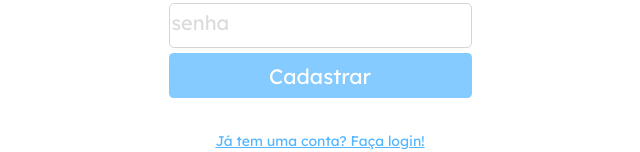
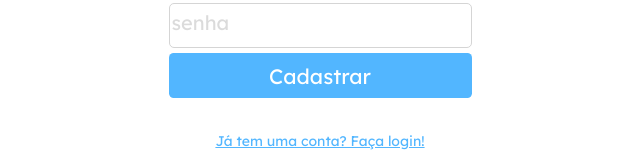
Before and after one commit to Bansuk/projeto_10_trackit, a React (Create React App) app: page /cadastro in a window 1280 px wide. Shown: the part 428-580 px from the top of the page, without its empty margins (320-960 px from the left). Built offline with nearby package versions, Linux system fonts and the light colour scheme.

Commit message:
Redirecionamento do usuario com base no botao clicado no menu inferior

```diff
--- a/package.json
+++ b/package.json
@@ -8,6 +8,7 @@
     "@testing-library/user-event": "^12.8.3",
     "axios": "^0.21.4",
     "react": "^17.0.2",
+    "react-circular-progressbar": "^2.0.4",
     "react-dom": "^17.0.2",
     "react-loader-spinner": "^4.0.0",
     "react-router": "^5.2.1",
--- a/src/App.js
+++ b/src/App.js
@@ -2,19 +2,28 @@ import { BrowserRouter, Switch, Route } from "react-router-dom";
 import { useState } from "react";
 import Login from "./Components/Login/Login";
 import SignUp from "./Components/Login/SignUp";
+import Header from "./Components/Header/Header";
+import UserContext from "./Contexts/UserContext";
+import Footer from "./Components/Footer/Footer";
 
 function App() {
-    const [token, setToken] = useState("");
+    const [token, setToken] = useState(null);
+    const [user, setUser] = useState(null);
 
     return (
+        <UserContext.Provider value={user}>
             <BrowserRouter>
                 <Switch>
                     <Route path="/" exact>
-                    <Login setToken={setToken}></Login>
+                        <Login setToken={setToken} setUser={setUser}></Login>
                     </Route>
                     <Route path="/cadastro" exact component={SignUp} />
+                    <Switch>
+                        <Route path="/hoje" exact component={Footer} />
+                    </Switch>
                 </Switch>
             </BrowserRouter>
+        </UserContext.Provider>
     );
 }
 
--- /dev/null
+++ b/src/Components/Footer/Footer.js
@@ -0,0 +1,77 @@
+import { CircularProgressbar, buildStyles } from "react-circular-progressbar";
+import { useHistory } from "react-router";
+import "react-circular-progressbar/dist/styles.css";
+import styled from "styled-components";
+
+const Footer = () => {
+    const history = useHistory();
+
+    const redirectUser = to => {
+        switch (to) {
+            case "/habitos":
+                history.push(to);
+                break;
+            case "/hoje":
+                history.push(to);
+                break;
+            case "/historico":
+                history.push(to);
+                break;
+            default:
+                history.push("/hoje");
+                break;
+        }
+    };
+
+    return (
+        <Container>
+            <Button onClick={() => redirectUser("/habitos")}>Hábitos</Button>
+            <ProgressButton onClick={() => redirectUser("/hoje")}>
+                <CircularProgressbar
+                    value={0}
+                    text={"Hoje"}
+                    styles={buildStyles({
+                        textSize: "18px",
+                        textColor: "#f88",
+                        trailColor: "#52B6FF",
+                        backgroundColor: "red",
+                        pathColor: `rgba(1, 152, 199, 10)`,
+                    })}
+                />
+            </ProgressButton>
+            <Button onClick={() => redirectUser("/historico")}>
+                Histórico
+            </Button>
+        </Container>
+    );
+};
+
+export default Footer;
+
+const Container = styled.footer`
+    align-items: center;
+    background-color: #fff;
+    bottom: 0;
+    display: flex;
+    font-family: "Lexend Deca", sans-serif;
+    height: 70px;
+    justify-content: space-evenly;
+    left: 0;
+    position: absolute;
+    width: 100%;
+    z-index: 1;
+`;
+
+const Button = styled.button`
+    background-color: transparent;
+    color: #52b6ff;
+    font-size: 18px;
+`;
+
+const ProgressButton = styled.button`
+    background-color: red;
+    font-family: inherit;
+    margin-bottom: 35px;
+    position: relative;
+    width: 100px;
+`;
--- a/src/Components/Header/Header.js
+++ b/src/Components/Header/Header.js
@@ -1,11 +1,46 @@
+import { useContext } from "react";
+import styled from "styled-components";
 import logo from "../../Assets/TrackIt.png";
+import UserContext from "../../Contexts/UserContext";
 
 const Header = () => {
+    const user = useContext(UserContext);
+
     return (
-        <Header>
-            <img src={logo} alt="Logo da TrackIt" />
-        </Header>
+        <Container>
+            <ImagesContainer>
+                <img src={logo} alt="Logo da TrackIt" />
+                <UserPicture src={user.image} alt="Foto de perfil do usuário" />
+            </ImagesContainer>
+        </Container>
     );
 };
 
 export default Header;
+
+const Container = styled.header`
+    align-items: center;
+    background-color: #126ba5;
+    box-shadow: 0px 4px 4px rgba(0, 0, 0, 0.15);
+    display: flex;
+    justify-content: center;
+    height: 70px;
+    left: 0;
+    position: absolute;
+    top: 0;
+    width: 100%;
+    z-index: 1;
+`;
+
+const ImagesContainer = styled.div`
+    align-items: inherit;
+    display: inherit;
+    justify-content: space-between;
+    width: 90vw;
+`;
+
+const UserPicture = styled.img`
+    border-radius: 100px;
+    height: 50px;
+    width: 50px;
+`;
--- /dev/null
+++ b/src/Components/Login/InputValidation.js
@@ -0,0 +1,3 @@
+const InputValidation = () => {
+    const validateInput = () => {};
+};
--- a/src/Components/Login/Login.js
+++ b/src/Components/Login/Login.js
@@ -5,7 +5,7 @@ import { sendSignInInfo } from "../../Services/Trackit";
 import Loader from "react-loader-spinner";
 import logo from "../../Assets/logo.png";
 
-const Login = setToken => {
+const Login = ({ setToken, setUser }) => {
     const history = useHistory();
     const [email, setEmail] = useState("");
     const [password, setPassword] = useState("");
@@ -20,6 +20,7 @@ const Login = setToken => {
         sendSignInInfo(body)
             .then(res => {
                 setToken(res.data.token);
+                setUser(res.data);
                 history.push("/hoje");
             })
             .catch(err => {
--- a/src/Components/Login/SignUp.js
+++ b/src/Components/Login/SignUp.js
@@ -64,7 +64,11 @@ const SignUp = () => {
                     disabled={!isEnabled}
                 />
             </Form>
-            <Button onClick={updateSignUpInfo} disabled={!isEnabled}>
+            <Button
+                onClick={updateSignUpInfo}
+                isEnabled={isEnabled}
+                disabled={!isEnabled}
+            >
                 {isEnabled ? (
                     "Cadastrar"
                 ) : (
--- /dev/null
+++ b/src/Contexts/UserContext.js
@@ -0,0 +1,5 @@
+import { createContext } from "react";
+
+const UserContext = createContext();
+
+export default UserContext;
```
Also changed, not shown: src/Components/Habits/Habits.js (added), 1 other file (tests, documents, lock files or other folders). Lines whose indentation alone changed are shown as unchanged.
